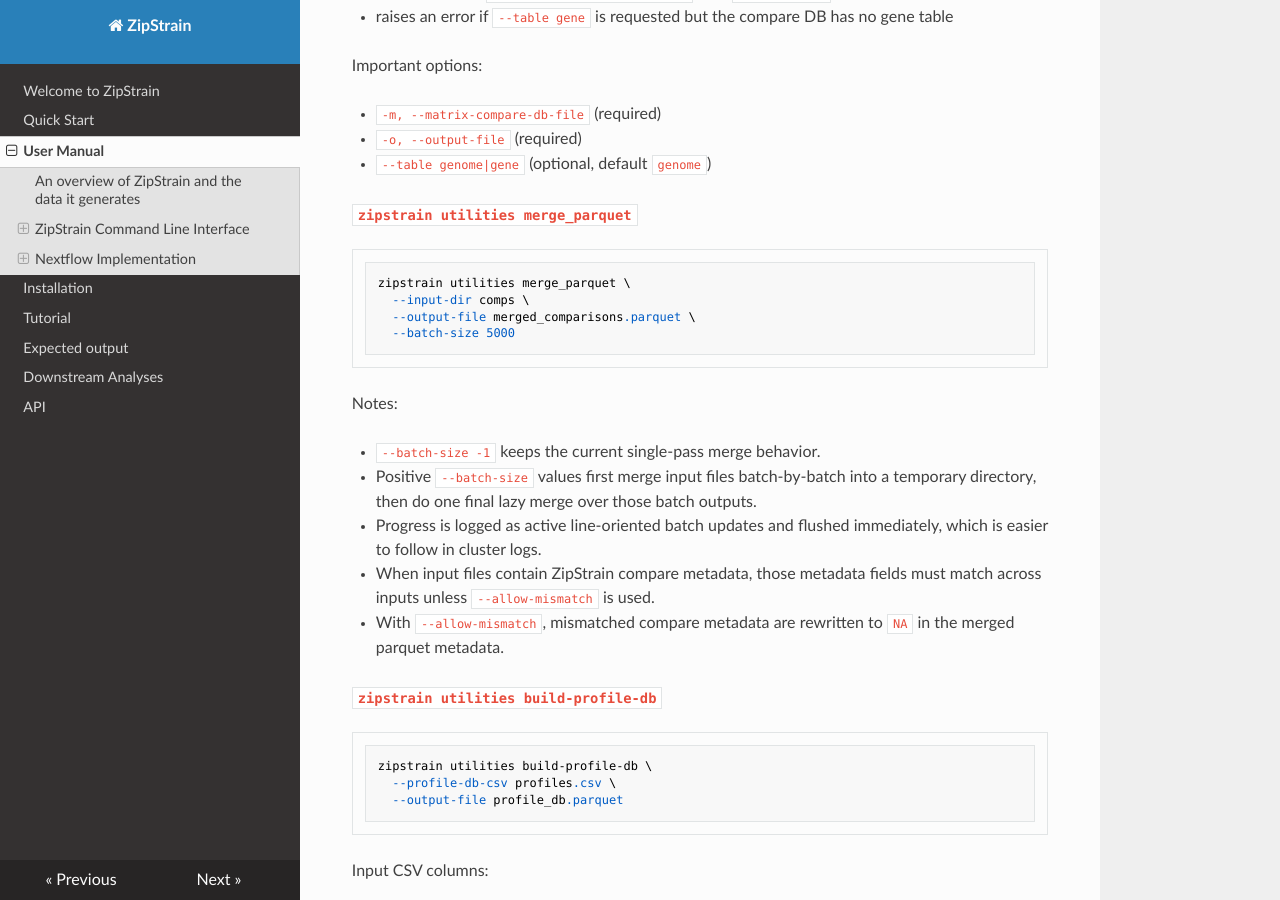
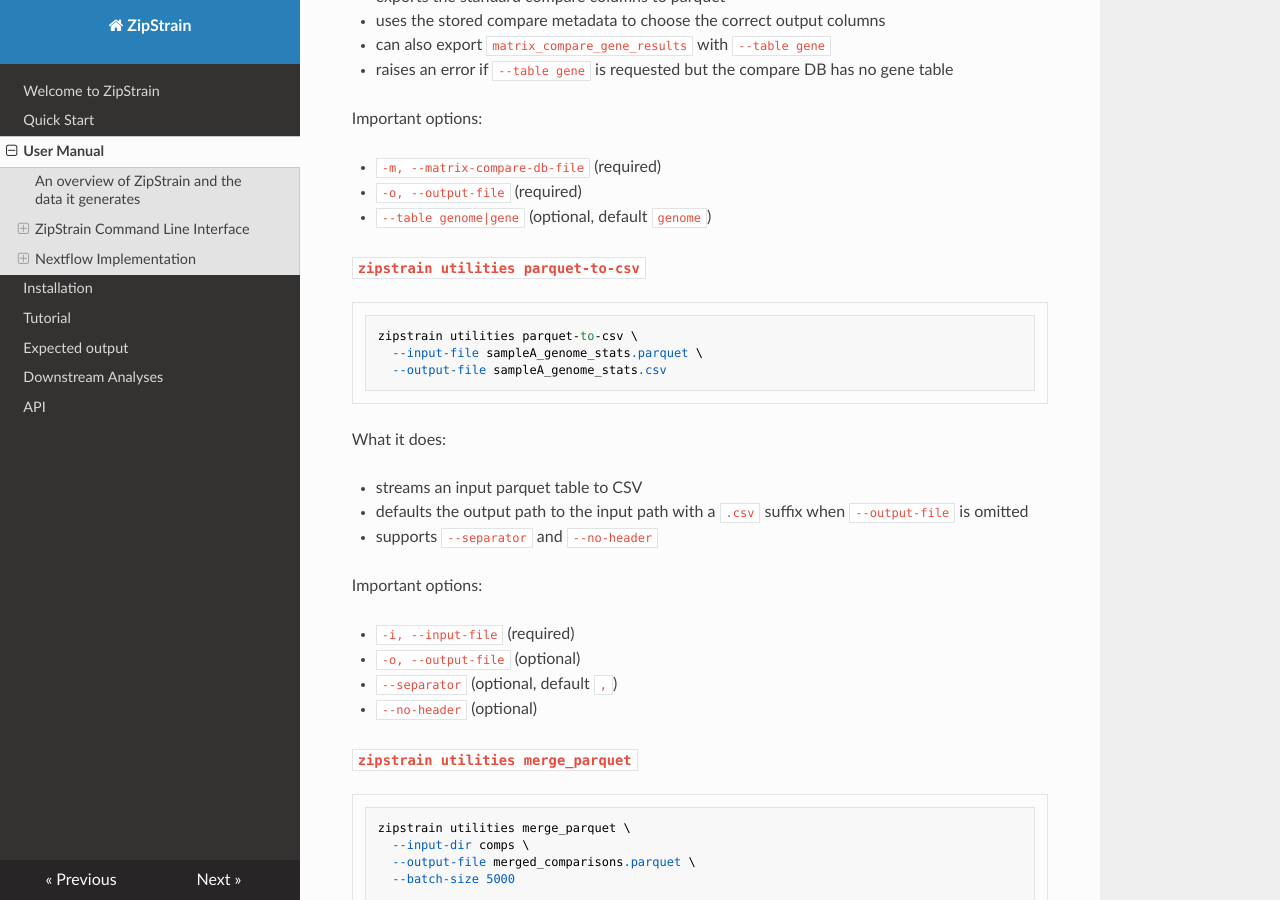
Before and after one commit to OlmLab/ZipStrain, an MkDocs documentation site: the page built from docs/usermanual.md, in a window 1280 px wide and 900 px high, scrolled down 21245 px. Built offline with MkDocs 1.6.1, drawn with Linux system fonts in a browser that asks for light colours; nearby versions of some CDN libraries; some of the changed text lies outside the part shown.

Commit message:
Some interface revisions

````diff
--- a/docs/usermanual.md
+++ b/docs/usermanual.md
@@ -186,7 +186,7 @@ Other options:
 
 Profile a batch of BAM files at nucleotide resolution, producing per-position base counts plus per-genome and per-gene summary tables. Profiling needs a set of assets (null model, BED file, genome-length table, optional gene ranges, profiling contract). You can supply any of these, but any you omit are **generated automatically** into a `profiling_assets/` directory inside `--run-dir` and reused on later runs when the inputs are unchanged. A minimal run therefore needs only `--input-table`, `--reference-fasta`, and `--stb-file`.
 
-By default each sample also gets an SNV table (`<sample>_SNVs.parquet`) and a `presence` (present/absent) call in its genome stats. Companion `.csv` files are written next to the small stat tables. See [Expected output](./expected_output.md) for the full file list.
+By default each sample also gets an SNV table (`<sample>_SNVs.parquet`) and a `presence` (present/absent) call in its genome stats. Profile outputs are parquet-only; use `zipstrain utilities parquet-to-csv` when you want a CSV copy of a specific table. See [Expected output](./expected_output.md) for the full file list.
 
 ```bash
 # Minimal run — assets auto-generated and cached in run_dir/profiling_assets
@@ -307,12 +306,6 @@ SNV calling and presence:
                                   Auto-discovered next to the reference/STB
                                   when produced by `zipstrain map` (Sylph
                                   route).
-
-Output:
-  --no-csv     Do not write companion .csv files next to the
-               genome_stats/gene_stats/SNV parquets.
-  --force-csv  Write companion .csv files even when the estimated size exceeds
-               100 MB.
 
 Running parameters:
   -n, --num-procs INTEGER         Number of processors to use for each
@@ -533,6 +526,7 @@ Commands:
   matrix-db-to-hdf5       Convert a legacy DuckDB matrix database into...
   merge-stat-tables       Concatenate stat tables and add a sample column...
   merge_parquet           Merge multiple Parquet files in a directory...
+  parquet-to-csv          Convert a parquet table to CSV.
   prepare_profiling       Prepare the files needed for profiling bam...
   presence-profile        Generate a presence profile for genomes based...
   process-read-locs       Process read locations and save them to a...
@@ -567,6 +561,7 @@ Commands:
 | `zipstrain utilities matrix-db-to-hdf5` | Convert a DuckDB matrix database into the current matrix-store format |
 | `zipstrain utilities matrix-compare` | Resumable all-vs-all matrix compare into a DuckDB compare DB |
 | `zipstrain utilities matrix-compare-export` | Export a matrix compare DuckDB to parquet |
+| `zipstrain utilities parquet-to-csv` | Convert any parquet table to CSV |
 | `zipstrain utilities build-genome-db` | Build local genome reference bundle from abundance table |
 | `zipstrain utilities presence-profile` | Presence profile from coverage + read locations |
 | `zipstrain utilities process-read-locs` | Process read-location stream |
@@ -1148,6 +1143,27 @@ Important options:
 - `-o, --output-file` (required)
 - `--table genome|gene` (optional, default `genome`)
 
+#### `zipstrain utilities parquet-to-csv`
+
+```bash
+zipstrain utilities parquet-to-csv \
+  --input-file sampleA_genome_stats.parquet \
+  --output-file sampleA_genome_stats.csv
+```
+
+What it does:
+
+- streams an input parquet table to CSV
+- defaults the output path to the input path with a `.csv` suffix when `--output-file` is omitted
+- supports `--separator` and `--no-header`
+
+Important options:
+
+- `-i, --input-file` (required)
+- `-o, --output-file` (optional)
+- `--separator` (optional, default `,`)
+- `--no-header` (optional)
+
 #### `zipstrain utilities merge_parquet`
 
 ```bash
````
Also changed, not shown: other parts of docs/usermanual.md (+0 -1 lines), changelog.md (+2 -1 lines), docs/expected_output.md (+5 -6 lines), 5 other files.
